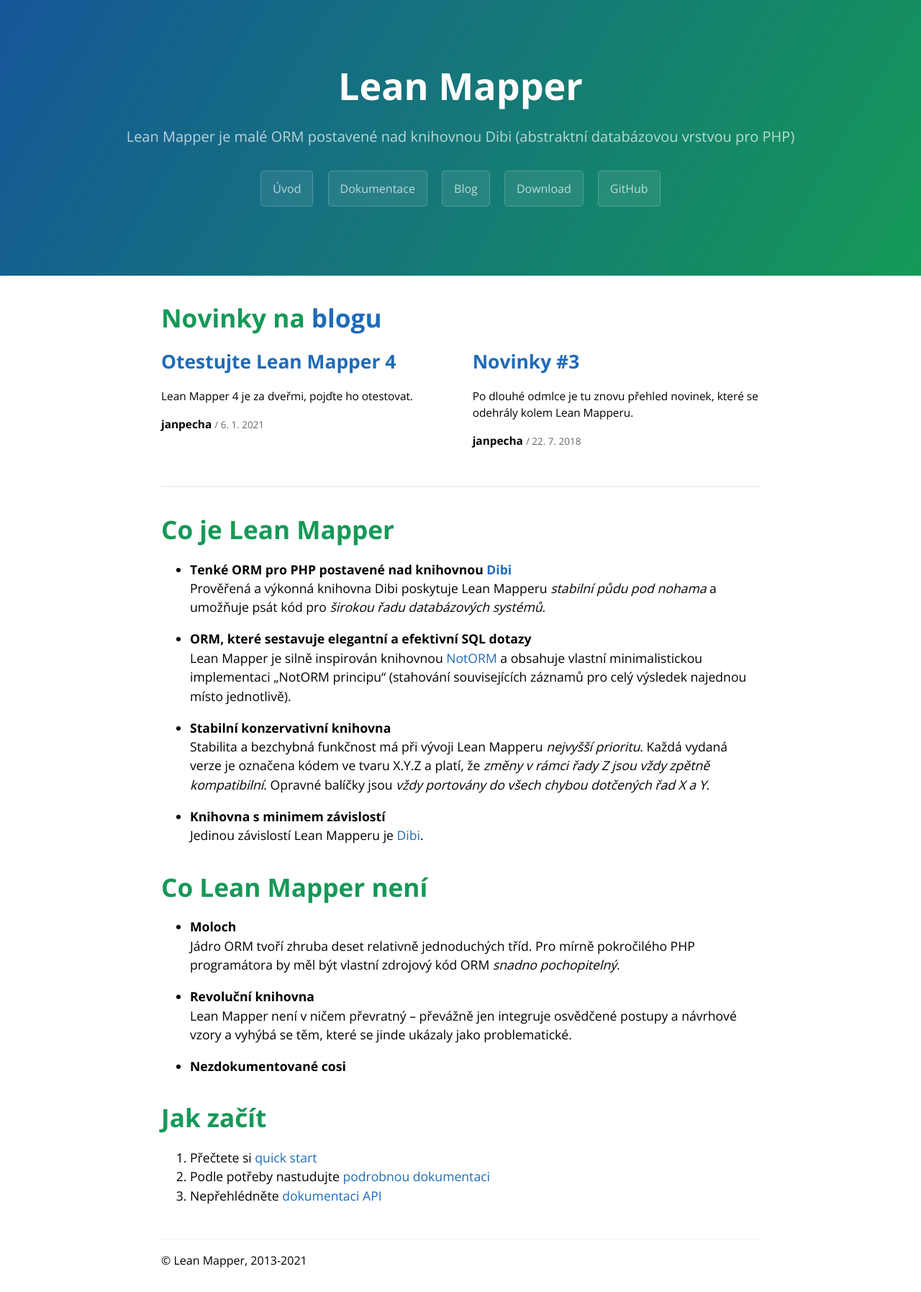
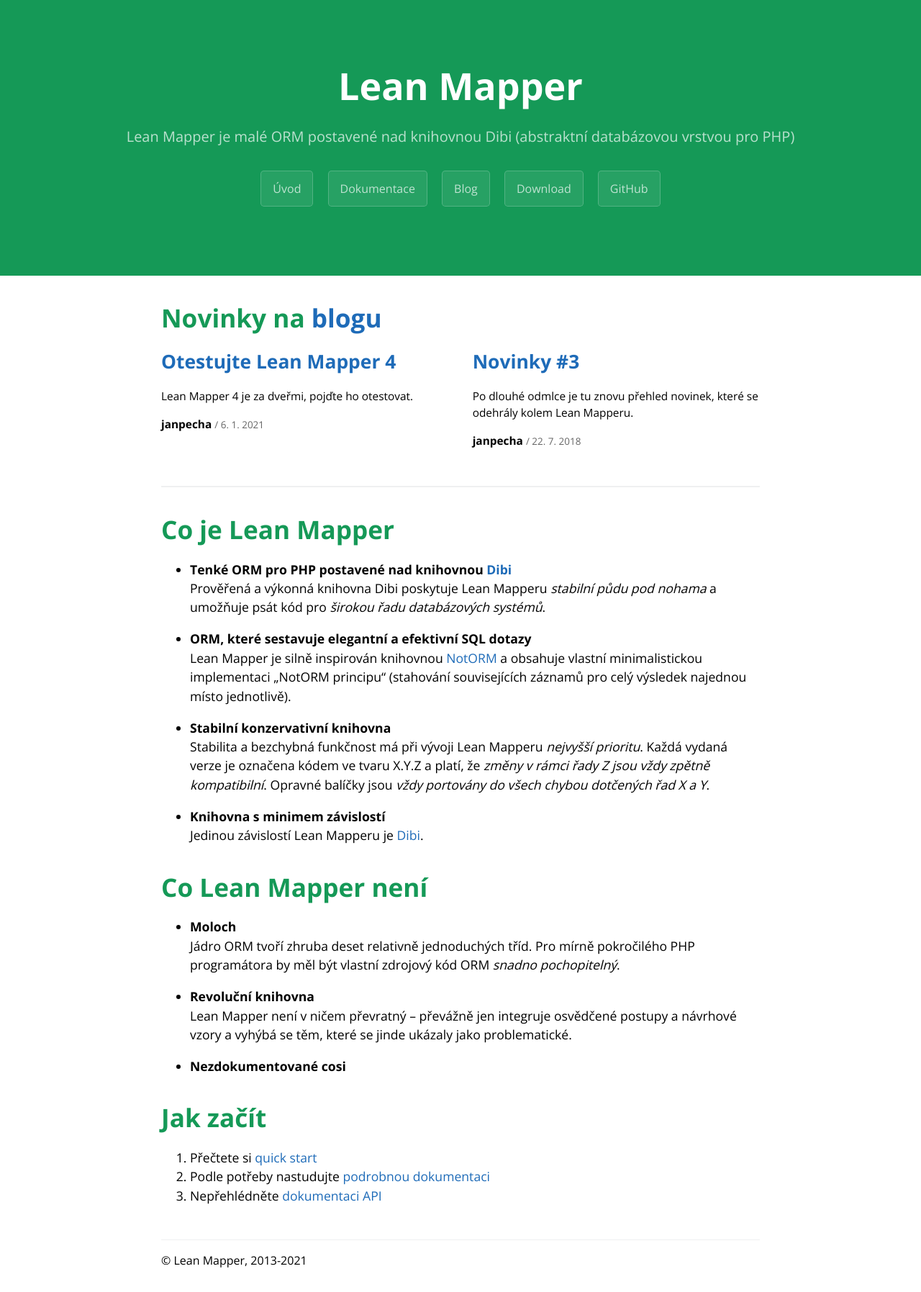
Before and after one commit to LeanMapper/LeanMapper.github.io, a Jekyll site: the page built from index.md, in a window 1280 px wide. Shown: the whole page at 72% size. Built offline with Jekyll 4.4.1, drawn with Linux system fonts in a browser that asks for light colours; our own code applies the rules of GitHub Pages for plain Markdown files.

Commit message:
CSS: header - removed gradient

```diff
--- a/_sass/_stylesheet.scss
+++ b/_sass/_stylesheet.scss
@@ -57,7 +57,7 @@ a {
   color: #fff;
   text-align: center;
   background-color: #159957;
-  background-image: linear-gradient(120deg, #155799, #159957); }
+}
 
 @media screen and (min-width: 64em) {
   .page-header {
```
